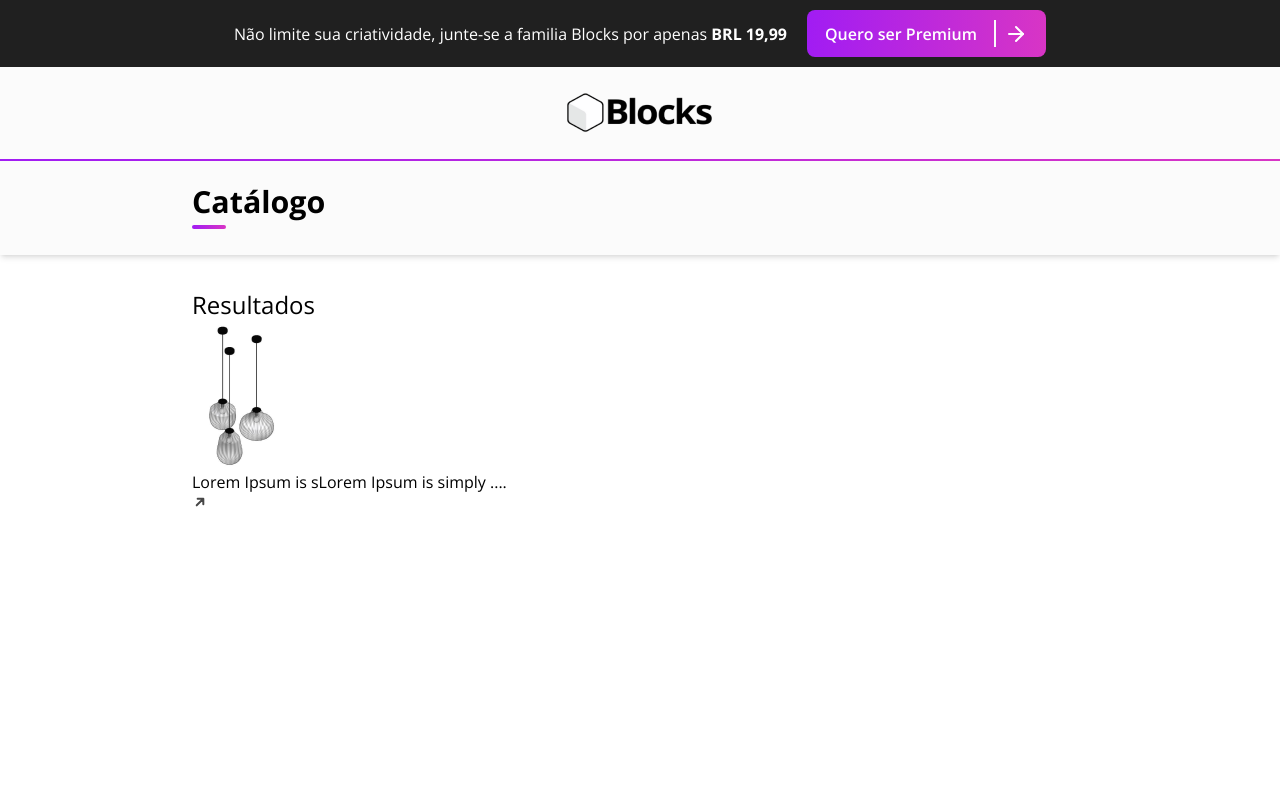
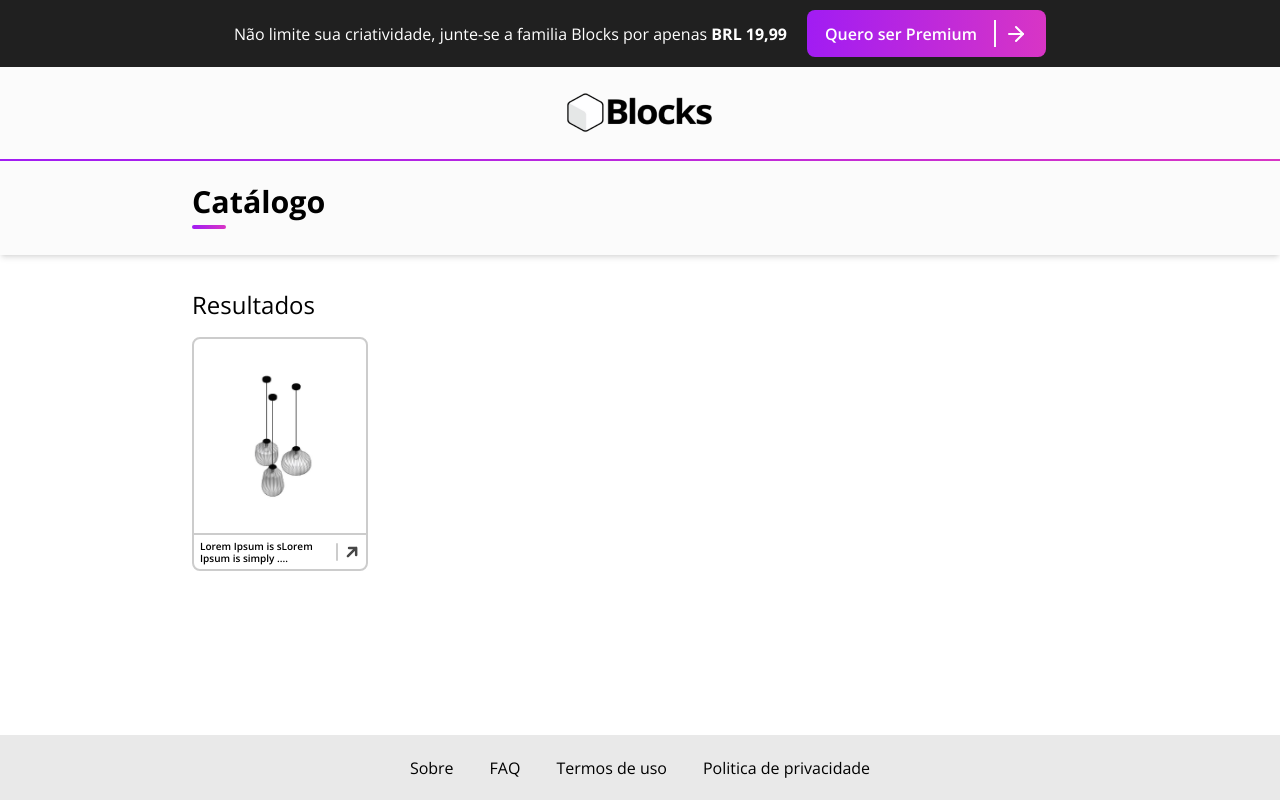
Before and after one commit to gustavowlima/blocks-catalog, a React (Vite) app: page / in a window 1280 px wide. Built offline with nearby package versions, Linux system fonts and the light colour scheme.

Commit message:
feat: Created Footer Component

```diff
--- a/src/Home/index.tsx
+++ b/src/Home/index.tsx
@@ -1,8 +1,8 @@
 import { Fixedbar } from "../components/Fixedbar";
 
 import blocksWebLogo from "../assets/blocks-web-logo.png";
-import product from "../assets/product.png";
-import { ReactComponent as ArrowUpRight } from "../assets/arrow-up-right.svg";
+import { ProductCard } from "../components/ProductCard";
+import { Footer } from "../components/Footer";
 
 export const Home = () => {
   return (
@@ -24,19 +24,15 @@ export const Home = () => {
       </div>
 
       {/* Results container */}
-      <div className="mt-[34px] flex w-full flex-col px-48">
+      <div className="mt-[34px] flex w-full flex-col space-y-4 px-48">
         <h2 className="text-left text-2xl font-normal ">Resultados</h2>
 
-        <div>
-          <div>
-            <img src={product} alt="Produto" />
-            <div>
-              <p>Lorem Ipsum is sLorem Ipsum is simply ....</p>
-              <ArrowUpRight />
-            </div>
-          </div>
+        <div className="flex flex-wrap gap-4">
+          <ProductCard />
         </div>
       </div>
+
+      <Footer />
     </>
   );
 };
--- /dev/null
+++ b/src/components/Footer/index.tsx
@@ -0,0 +1,10 @@
+export const Footer = () => {
+  return (
+    <footer className="absolute bottom-0 flex h-[65px] w-full items-center justify-center gap-9 bg-gray-50 px-48">
+      <a href="">Sobre </a>
+      <a href="">FAQ</a>
+      <a href="">Termos de uso</a>
+      <a href="">Politica de privacidade</a>
+    </footer>
+  );
+};
```
